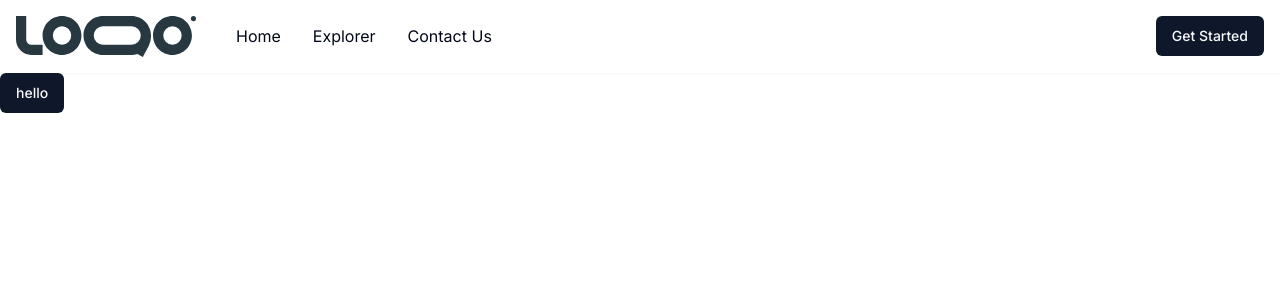
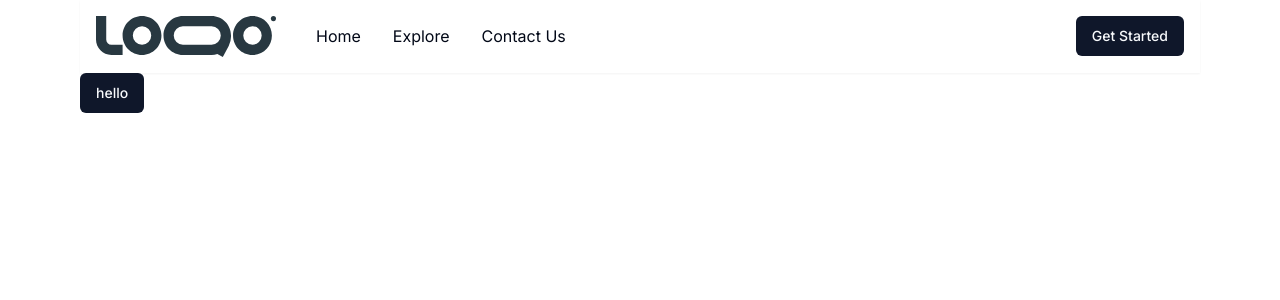
Before and after one commit to deaduchiha/strapi-test, a Next.js app in the folder client/: page / in a window 1280 px wide. Shown: the top 300 px of the page. Built offline with nearby package versions, Linux system fonts and the light colour scheme.

Commit message:
pref: header component

```diff
--- a/client/src/app/providers.tsx
+++ b/client/src/app/providers.tsx
@@ -3,10 +3,10 @@ import { ReactNode } from "react";
 
 const Providers = ({ children }: { children: ReactNode }) => {
   return (
-    <>
+    <div className="md:px-20">
       <Header />
       {children}
-    </>
+    </div>
   );
 };
 
--- a/client/src/components/templates/header/Header.tsx
+++ b/client/src/components/templates/header/Header.tsx
@@ -2,15 +2,21 @@ import { Button } from "@/components/ui/button";
 import { MENU } from "@/constants/menu";
 import { TMenu } from "@/types/menu";
 import Image from "next/image";
+import Link from "next/link";
 
 const Header = () => {
   return (
     <div className="flex items-center justify-between p-4 shadow-sm">
       <div className="flex items-center gap-10 ">
-        <Image src="/logo.svg" alt="logo" width={180} height={80} />
+        <Image priority src="/logo.svg" alt="logo" width={180} height={80} />
+
         <ul className="md:flex gap-8 hidden">
           {MENU.map((item: TMenu, index: number) => (
-            <li key={item.id}>{item.label}</li>
+            <Link key={item.id} href={item.path}>
+              <li className="hover:text-blue-500 cursor-pointer hover:scale-105 transition-all ease-in-out ">
+                {item.label}
+              </li>
+            </Link>
           ))}
         </ul>
       </div>
--- a/client/src/constants/menu.ts
+++ b/client/src/constants/menu.ts
@@ -1,7 +1,7 @@
 const MENU = [
   { id: 1, label: "Home", path: "/" },
-  { id: 2, label: "Explorer", path: "/" },
-  { id: 3, label: "Contact Us", path: "/" },
+  { id: 2, label: "Explore", path: "/explore" },
+  { id: 3, label: "Contact Us", path: "/contact" },
 ] as const;
 
 export { MENU };
```
